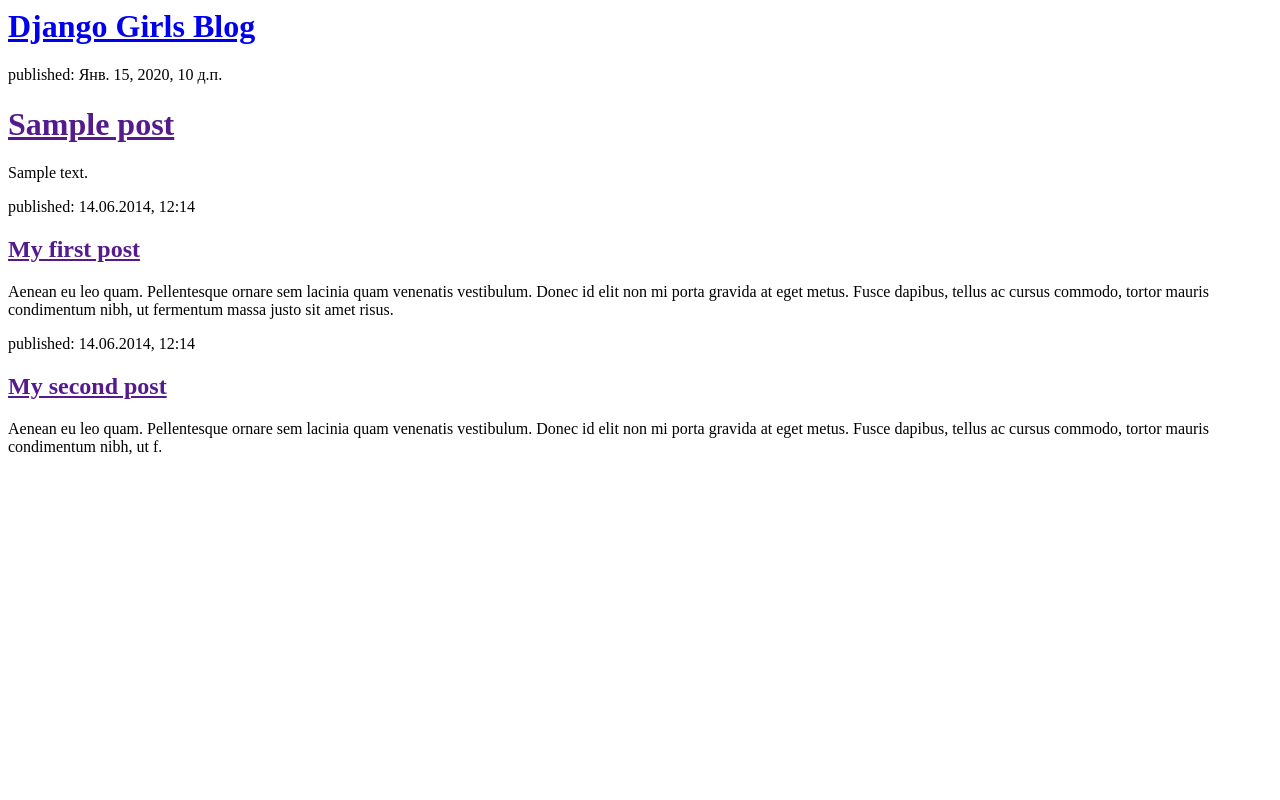
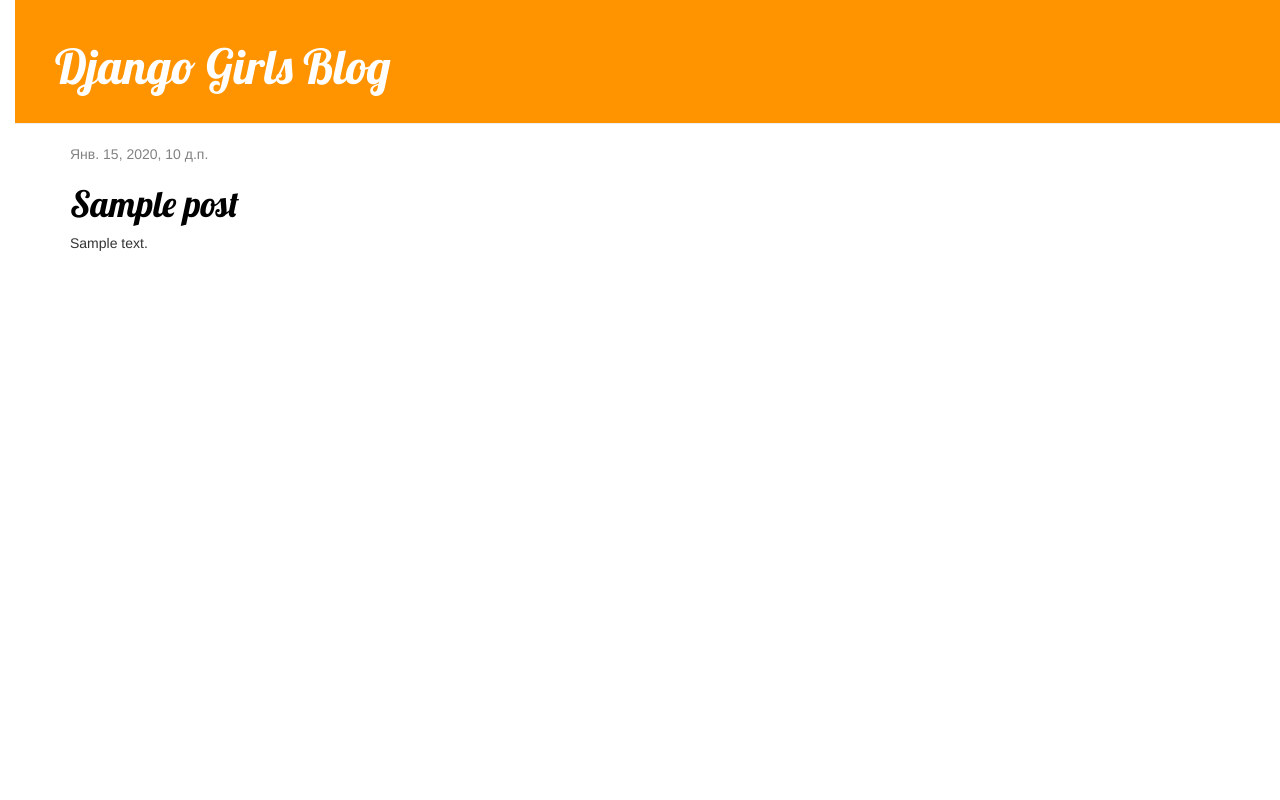
Before and after one commit to Lexoice1997/my-first-blog, a Django app: page / in a window 1280 px wide. Run offline with Django 3.2, Linux system fonts and the light colour scheme; tables that the repository leaves empty hold one stand-in row (values such as "Sample post"); some libraries are stand-ins or nearby versions.

Commit message:
Added view and template for detailed post as well as CSS for the site.

```diff
--- /dev/null
+++ b/mysite/blog/static/css/blog.css
@@ -0,0 +1,55 @@
+h1 a {
+    color: #FCA205;
+    font-family: 'Lobster';
+}
+
+body {
+    padding-left: 15px;
+}
+
+.page-header {
+	background-color: #ff9400;
+	margin-top: 0;
+	padding: 20px 20px 20px 40px;
+}
+
+.page-header h1, .page-header h1 a, .page-header h1 a:visited, .apge-header h1 a:active{
+	color: #ffffff;
+	font-size: 36pt;
+	text-decoration: none;
+}
+
+.content {
+	margin-left: 40px;
+}
+
+h1, h2, h3, h4 {
+	font-family: 'Lobster', cursive;
+}
+
+.date {
+	color: #828282;
+}
+
+.save {
+	float: right;
+}
+
+.post-form textarea, .post-form input {
+	width: 100%;
+}
+
+.top-menu, .top-menu:hover; .top-menu:visited {
+	color: #ffffff;
+	float: right;
+	font-size: 26pt;
+	margin-right: 20px;
+}
+
+.post {
+	margin-bottom: 70px;
+}
+
+.post h1 a, .post h1 a:visited {
+	color: #000000;
+}
--- /dev/null
+++ b/mysite/blog/templates/blog/base.html
@@ -0,0 +1,24 @@
+{% load static %}
+<html>
+    <head>
+        <title>Django Girls blog</title>
+        <link rel="stylesheet" href="//maxcdn.bootstrapcdn.com/bootstrap/3.2.0/css/bootstrap.min.css">
+        <link rel="stylesheet" href="//maxcdn.bootstrapcdn.com/bootstrap/3.2.0/css/bootstrap-theme.min.css">
+        <link href='//fonts.googleapis.com/css?family=Lobster&subset=latin,latin-ext' rel='stylesheet' type='text/css'>
+        <link rel="stylesheet" href="{% static 'css/blog.css' %}">
+    </head>
+    <body>
+        <div class="page-header">
+            <h1><a href="/">Django Girls Blog</a></h1>
+        </div>
+
+        <div class="content container">
+            <div class="row">
+                <div class="col-md-8">
+                {% block content %}
+                {% endblock %}
+                </div>
+            </div>
+        </div>
+    </body>
+</html>
--- a/mysite/blog/templates/blog/post_list.html
+++ b/mysite/blog/templates/blog/post_list.html
@@ -1,30 +1,13 @@
-<html>
-    <head>
-        <title>Django Girls blog</title>
-    </head>
-    <body>
-        <div>
-   			 <h1><a href="/">Django Girls Blog</a></h1>
-		</div>
+{% extends 'blog/base.html' %}
 
-		{% for post in posts %}
-	   		 <div>
-		        <p>published: {{ post.published_date }}</p>
-		        <h1><a href="">{{ post.title }}</a></h1>
-		        <p>{{ post.text|linebreaksbr }}</p>
-	    	</div>
-		{% endfor %}
-		<div>
-            <p>published: 14.06.2014, 12:14</p>
-            <h2><a href="">My first post</a></h2>
-            <p>Aenean eu leo quam. Pellentesque ornare sem lacinia quam venenatis vestibulum. Donec id elit non mi porta gravida at eget metus. Fusce dapibus, tellus ac cursus commodo, tortor mauris condimentum nibh, ut fermentum massa justo sit amet risus.</p>
+{% block content %}
+    {% for post in posts %}
+        <div class="post">
+            <div class="date">
+                {{ post.published_date }}
+            </div>
+            <h1><a href="{% url 'post_detail' pk=post.pk %}">{{ post.title }}</a></h1>
+            <p>{{ post.text|linebreaksbr }}</p>
         </div>
-
-        <div>
-			<p>published: 14.06.2014, 12:14</p>
-            <h2><a href="">My second post</a></h2>
-            <p>Aenean eu leo quam. Pellentesque ornare sem lacinia quam venenatis vestibulum. Donec id elit non mi porta gravida at eget metus. Fusce dapibus, tellus ac cursus commodo, tortor mauris condimentum nibh, ut f.</p>
-        </div>
-
-    </body>
-</html>
+    {% endfor %}
+{% endblock %}
--- a/mysite/blog/urls.py
+++ b/mysite/blog/urls.py
@@ -2,5 +2,6 @@ from django.urls import path
 from .import views
 
 urlpatterns = [
-	path('', views.post_list, name='post_list')
+	path('', views.post_list, name='post_list'),
+	path('post/<int:pk>/', views.post_detail, name='post_detail'),
 ]
--- a/mysite/blog/views.py
+++ b/mysite/blog/views.py
@@ -1,4 +1,4 @@
-from django.shortcuts import render
+from django.shortcuts import render, get_object_or_404
 from django.utils import timezone
 from .models import Post
 # Create your views here.
@@ -6,3 +6,7 @@ from .models import Post
 def post_list(request):
 	posts = Post.objects.filter(published_date__lte=timezone.now()).order_by('published_date')
 	return render(request, 'blog/post_list.html', {'posts': posts})
+
+def post_detail(request, pk):
+    post = get_object_or_404(Post, pk=pk)
+    return render(request, 'blog/post_detail.html', {'post': post})
```
Also changed, not shown: mysite/blog/templates/blog/post_detail.html (added, +13 -0 lines).
